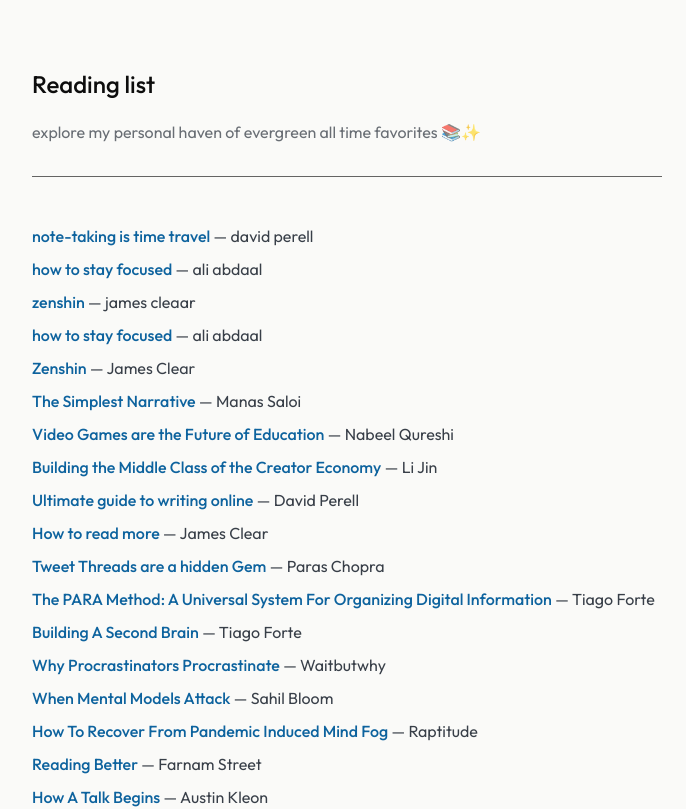
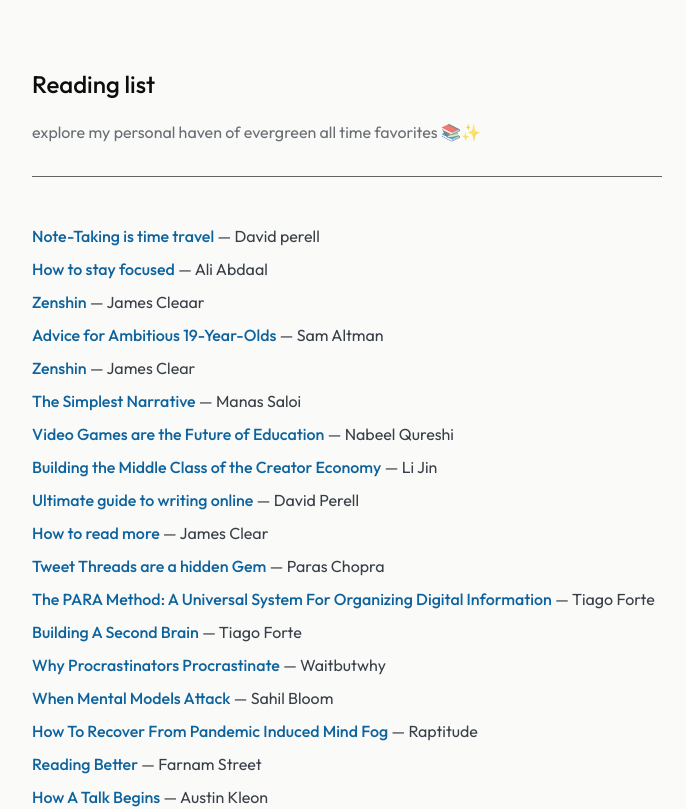
Before and after one commit to priyanshuratnakar/ratnakar.xyz, a Next.js app: page /reads/reading-list in a window 1280 px wide. Shown: the top 809 px of the page, without its empty margins (293-979 px from the left). Built offline with nearby package versions, Linux system fonts and the light colour scheme.

Commit message:
Update reading-list.tsx
new read added

```diff
--- a/pages/reads/reading-list.tsx
+++ b/pages/reads/reading-list.tsx
@@ -63,9 +63,9 @@
                   rel={"noreferrer"}
                   style={{color: "#005B99", fontWeight: "500" }}
                 >
-                 note-taking is time travel
+                 Note-Taking is time travel
                 </a>{" "}
-                — david perell{" "}
+                — David perell{" "}
               </Text>
               <Text>
                 <a
@@ -75,9 +75,9 @@
                   rel={"noreferrer"}
                   style={{color: "#005B99", fontWeight: "500" }}
                 >
-                 how to stay focused
+                 How to stay focused
                 </a>{" "}
-                — ali abdaal{" "}
+                — Ali Abdaal{" "}
               </Text>
               <Text>
                 <a
@@ -87,21 +87,22 @@
                   rel={"noreferrer"}
                   style={{color: "#005B99", fontWeight: "500" }}
                 >
-                  zenshin
+                  Zenshin
                 </a>{" "}
-                — james cleaar
+                — James Cleaar
               </Text>
+
               <Text>
                 <a
                   className={"project"}
-                  href={"https://aliabdaal.com/how-to-stay-focused/"}
+                  href={"https://blog.samaltman.com/advice-for-ambitious-19-year-olds"}
                   target={"_blank"}
                   rel={"noreferrer"}
                   style={{ color: "#005B99", fontWeight: "500" }}
                 >
-                  how to stay focused
+                  Advice for Ambitious 19-Year-Olds
                 </a>{" "}
-                — ali abdaal{" "}
+                — Sam Altman{" "}
               </Text>
 
               <Text>
```
